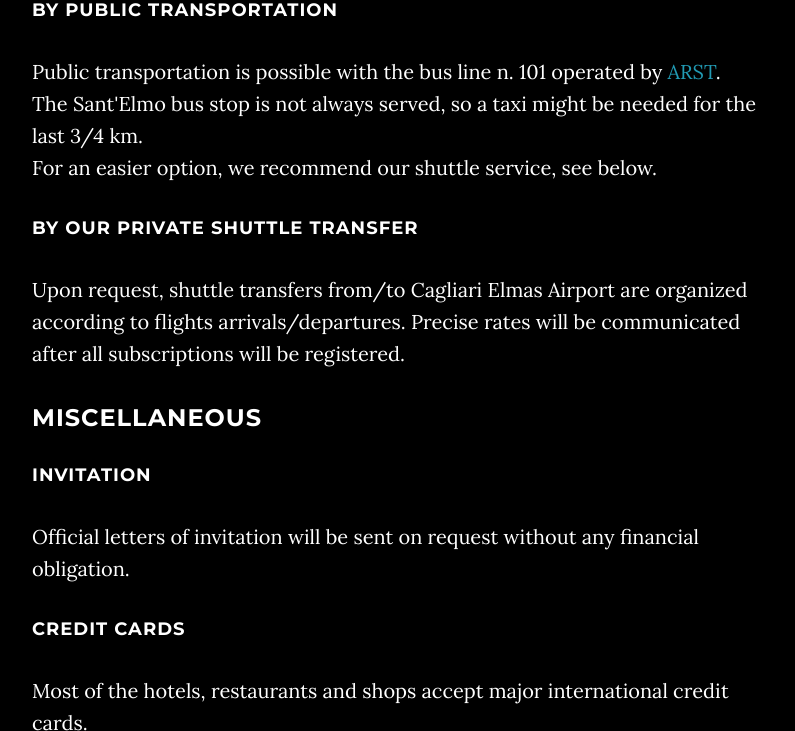
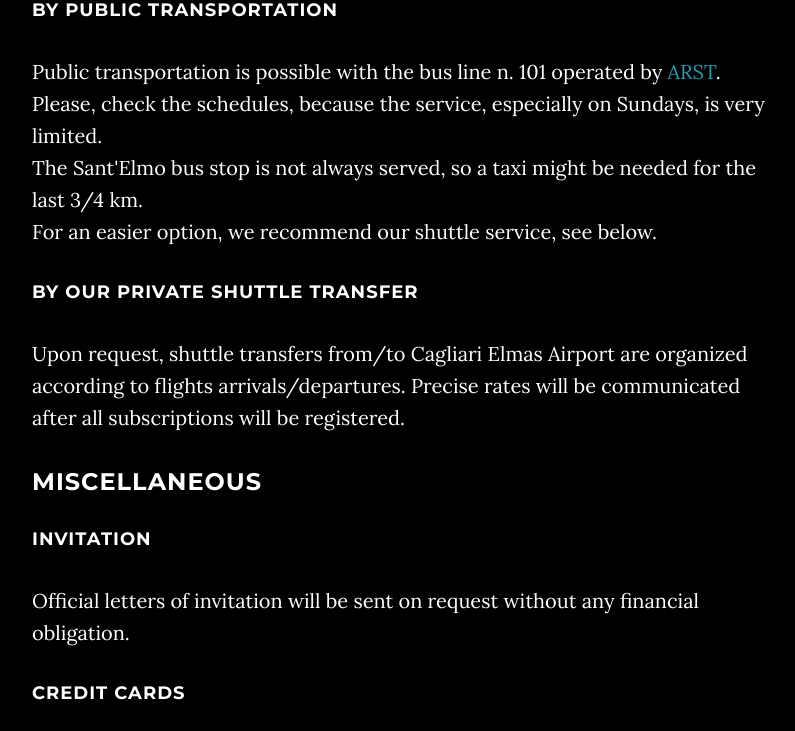
Before and after one commit to breakingthelimits/supereddington2018, a Jekyll site: the page built from travel/index.html, in a window 1280 px wide and 900 px high, scrolled down 736 px, cut to the strip 169-900 px from the top of the window. Shown: the whole strip, without its empty margins (248-1043 px from the left). Built offline with Jekyll 4.4.1, drawn with Linux system fonts in a browser that asks for light colours.

Commit message:
Update index.html

```diff
--- a/travel/index.html
+++ b/travel/index.html
@@ -15,6 +15,9 @@ title: Participant Information
 <h4>By public transportation</h4>
 <p>Public transportation is possible with the bus line n. 101 operated by
     <a href="https://moovitapp.com/lines?lgid=518067&lid=1951322&utm_medium=link&utm_source=shared&metroId=1262&lang=it">ARST</a>.<br />
+
+
+      Please, check the schedules, because the service, especially on Sundays, is very limited. <br />
 
       The Sant'Elmo bus stop is not always served, so a taxi might be needed for the last 3/4 km. <br />
       For an easier option, we recommend our shuttle service, see below.
```
